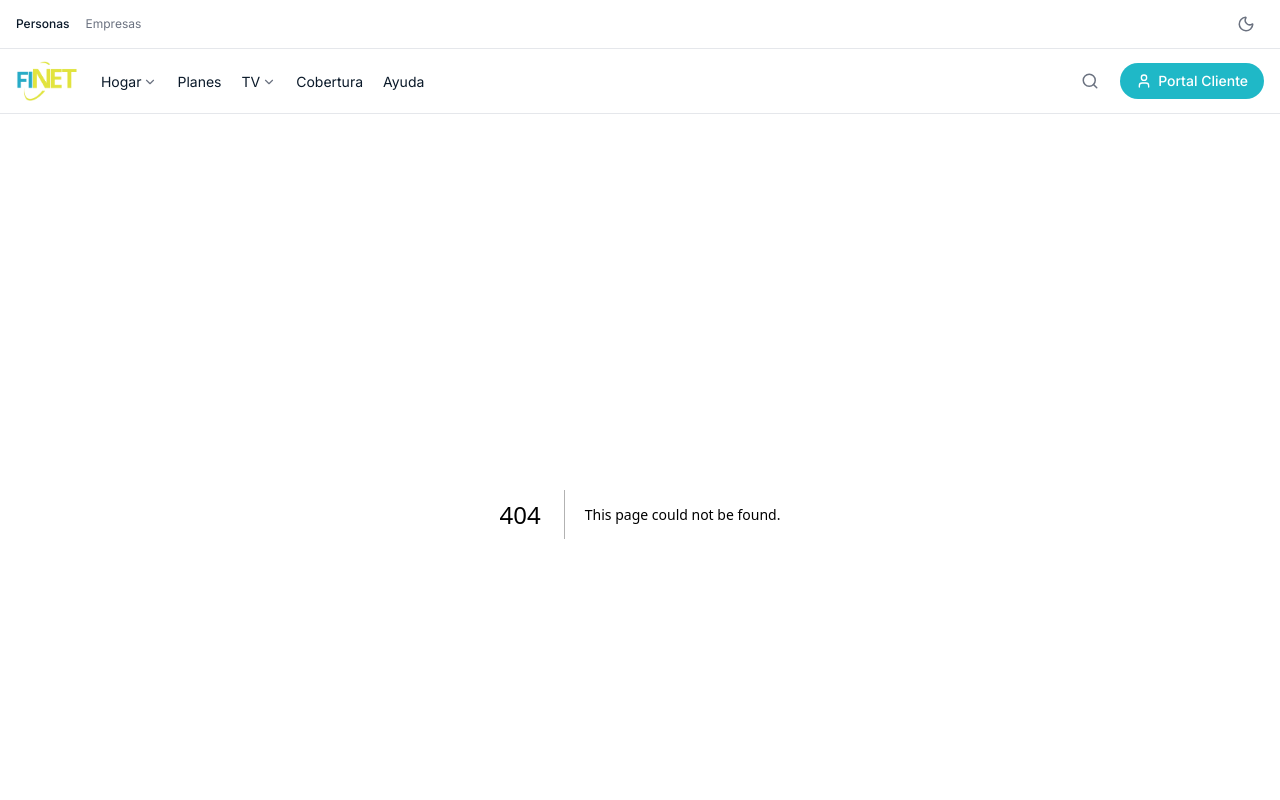
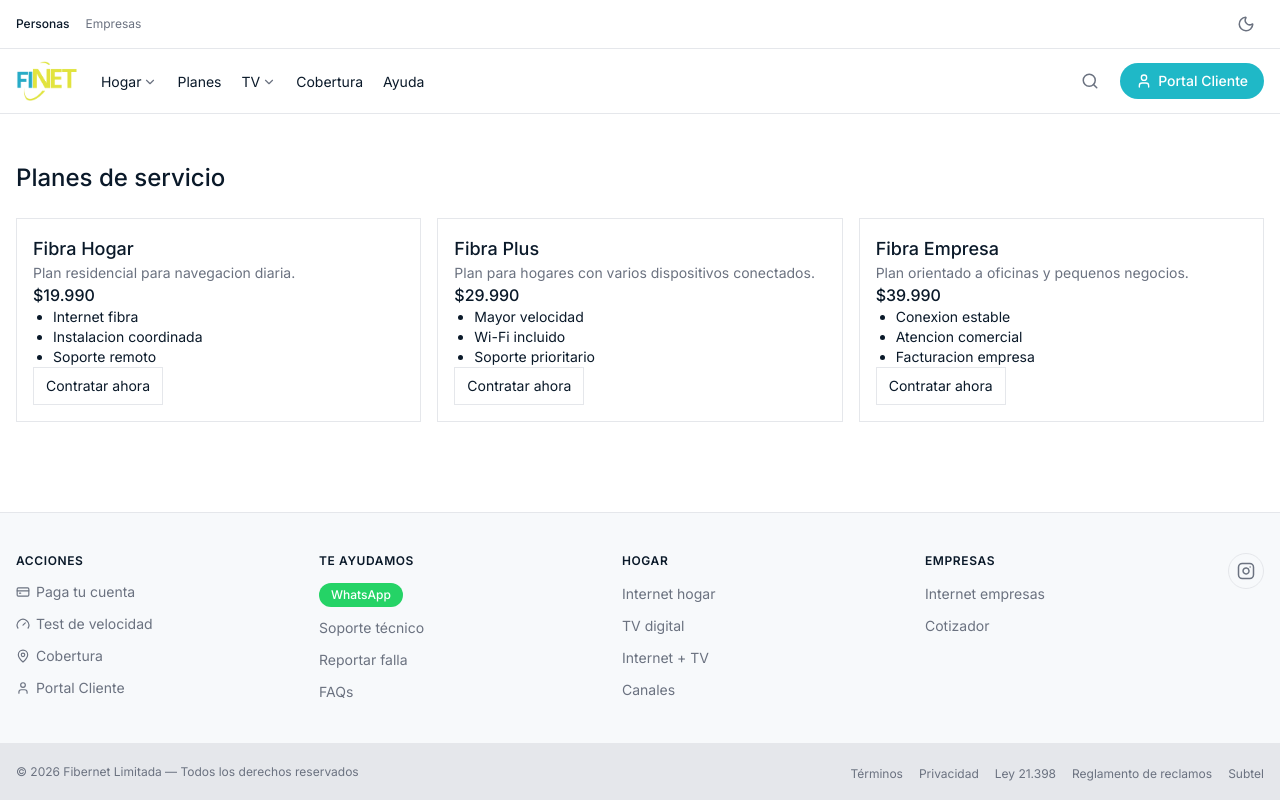
Before and after one commit to invvd/finet-clientes, a Next.js app: page /planes in a window 1280 px wide. Before the commit this address had no page. Shown: the top 800 px of the page. Built offline with nearby package versions, Linux system fonts and the light colour scheme.

Commit message:
feat: agrega catalogo de planes de servicio

```diff
--- /dev/null
+++ b/app/_components/catalog/PlanCard.tsx
@@ -0,0 +1,27 @@
+import Link from "next/link";
+import type { Plan } from "../../_data/planes";
+
+type PlanCardProps = {
+  plan: Plan;
+};
+
+export default function PlanCard({ plan }: PlanCardProps) {
+  return (
+    <article className="border border-[var(--color-border)] p-4">
+      <h2 className="text-lg font-medium">{plan.nombre}</h2>
+      <p className="text-sm text-[var(--color-muted)]">{plan.descripcion}</p>
+      <p className="font-medium">{plan.precio}</p>
+      <ul className="list-disc pl-5 text-sm">
+        {plan.caracteristicas.map((caracteristica) => (
+          <li key={caracteristica}>{caracteristica}</li>
+        ))}
+      </ul>
+      <Link
+        href={`/contratar/${plan.id}`}
+        className="inline-flex border border-[var(--color-border)] px-3 py-2 text-sm"
+      >
+        Contratar ahora
+      </Link>
+    </article>
+  );
+}
--- /dev/null
+++ b/app/_data/planes.ts
@@ -0,0 +1,39 @@
+export type Plan = {
+  id: string;
+  nombre: string;
+  descripcion: string;
+  precio: string;
+  caracteristicas: string[];
+};
+
+export const planes: Plan[] = [
+  {
+    id: "fibra-hogar",
+    nombre: "Fibra Hogar",
+    descripcion: "Plan residencial para navegacion diaria.",
+    precio: "$19.990",
+    caracteristicas: ["Internet fibra", "Instalacion coordinada", "Soporte remoto"],
+  },
+  {
+    id: "fibra-plus",
+    nombre: "Fibra Plus",
+    descripcion: "Plan para hogares con varios dispositivos conectados.",
+    precio: "$29.990",
+    caracteristicas: ["Mayor velocidad", "Wi-Fi incluido", "Soporte prioritario"],
+  },
+  {
+    id: "fibra-empresa",
+    nombre: "Fibra Empresa",
+    descripcion: "Plan orientado a oficinas y pequenos negocios.",
+    precio: "$39.990",
+    caracteristicas: ["Conexion estable", "Atencion comercial", "Facturacion empresa"],
+  },
+];
+
+export function getPlanes() {
+  return planes;
+}
+
+export function getPlanById(planId: string) {
+  return planes.find((plan) => plan.id === planId);
+}
--- /dev/null
+++ b/app/planes/page.tsx
@@ -0,0 +1,23 @@
+import PlanCard from "../_components/catalog/PlanCard";
+import { getPlanes } from "../_data/planes";
+
+export default function PlanesPage() {
+  const planes = getPlanes();
+
+  return (
+    <section className="px-4 py-12">
+      <div className="mx-auto grid max-w-7xl gap-6">
+        <h1 className="text-2xl font-medium">Planes de servicio</h1>
+        {planes.length > 0 ? (
+          <div className="grid gap-4 md:grid-cols-3">
+            {planes.map((plan) => (
+              <PlanCard key={plan.id} plan={plan} />
+            ))}
+          </div>
+        ) : (
+          <p className="text-[var(--color-muted)]">No hay planes disponibles temporalmente.</p>
+        )}
+      </div>
+    </section>
+  );
+}
```
